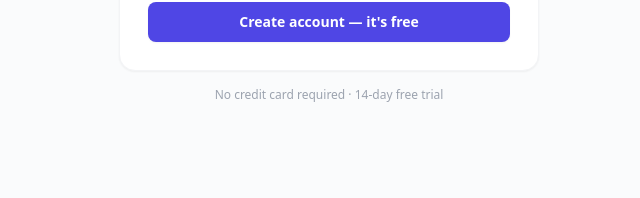
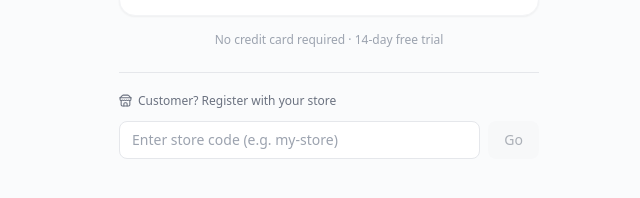
Before and after one commit to isunnynegi/Inventory-Management-SAAS, a React (Vite) app in the folder frontend/: page /register in a window 1280 px wide. Shown: the part 580-778 px from the top of the page, without its empty margins (311-951 px from the left). Built offline with nearby package versions, Linux system fonts and the light colour scheme; no server answers.

Commit message:
invoice and customer / suplier GST number added

```diff
--- a/frontend/src/pages/auth/LoginPage.jsx
+++ b/frontend/src/pages/auth/LoginPage.jsx
@@ -3,7 +3,7 @@ import { zodResolver } from "@hookform/resolvers/zod";
 import { z } from "zod";
 import { Link, useNavigate } from "react-router-dom";
 import { useState } from "react";
-import { Eye, EyeOff } from "lucide-react";
+import { Eye, EyeOff, Store } from "lucide-react";
 import { useAuthStore } from "../../stores/authStore.js";
 import { authApi } from "../../api/index.js";
 import toast from "react-hot-toast";
@@ -16,6 +16,7 @@ const schema = z.object({
 export default function LoginPage() {
   const [show, setShow] = useState(false);
   const [loading, setLoading] = useState(false);
+  const [storeCode, setStoreCode] = useState("");
   const { setAuth } = useAuthStore();
   const nav = useNavigate();
   const { register, handleSubmit, formState: { errors } } = useForm({ mode: "onChange", resolver: zodResolver(schema) });
@@ -116,6 +117,29 @@ export default function LoginPage() {
               Sign in
             </button>
           </form>
+
+          <div className="mt-8 pt-6 border-t border-gray-100 dark:border-gray-700">
+            <p className="text-xs font-medium text-gray-500 dark:text-gray-400 mb-3 flex items-center gap-1.5">
+              <Store size={13} /> Customer? Access your store portal
+            </p>
+            <div className="flex gap-2">
+              <input
+                type="text"
+                placeholder="Enter store code (e.g. my-store)"
+                value={storeCode}
+                onChange={e => setStoreCode(e.target.value.trim().toLowerCase())}
+                className="flex-1 px-3 py-2 text-sm border border-gray-200 dark:border-gray-600 rounded-lg outline-none focus:border-primary-500 bg-white dark:bg-gray-800 text-gray-900 dark:text-gray-100 placeholder-gray-400"
+              />
+              <button
+                type="button"
+                disabled={!storeCode}
+                onClick={() => nav(`/store/${storeCode}/login`)}
+                className="px-4 py-2 text-sm font-medium bg-gray-100 dark:bg-gray-700 text-gray-700 dark:text-gray-200 rounded-lg hover:bg-gray-200 dark:hover:bg-gray-600 disabled:opacity-40 transition-colors whitespace-nowrap"
+              >
+                Go
+              </button>
+            </div>
+          </div>
         </div>
       </div>
     </div>
--- a/frontend/src/pages/auth/RegisterPage.jsx
+++ b/frontend/src/pages/auth/RegisterPage.jsx
@@ -7,7 +7,7 @@ import { useAuthStore } from "../../stores/authStore.js";
 import { authApi, orgApi } from "../../api/index.js";
 import toast from "react-hot-toast";
 import { useState } from "react";
-import { Eye, EyeOff } from "lucide-react";
+import { Eye, EyeOff, Store } from "lucide-react";
 import { SearchableSelect } from "../../components/ui/index.jsx";
 
 const schema = z.object({
@@ -40,6 +40,7 @@ const labelFor = (value) =>
 export default function RegisterPage() {
   const [loading, setLoading] = useState(false);
   const [showPw, setShowPw] = useState(false);
+  const [storeCode, setStoreCode] = useState("");
   const { setAuth } = useAuthStore();
   const nav = useNavigate();
 
@@ -145,6 +146,29 @@ export default function RegisterPage() {
         </div>
 
         <p className="text-center text-xs text-gray-400 mt-4">No credit card required · 14-day free trial</p>
+
+        <div className="mt-6 pt-5 border-t border-gray-200 dark:border-gray-700">
+          <p className="text-xs font-medium text-gray-500 dark:text-gray-400 mb-3 flex items-center gap-1.5">
+            <Store size={13} /> Customer? Register with your store
+          </p>
+          <div className="flex gap-2">
+            <input
+              type="text"
+              placeholder="Enter store code (e.g. my-store)"
+              value={storeCode}
+              onChange={e => setStoreCode(e.target.value.trim().toLowerCase())}
+              className="flex-1 px-3 py-2 text-sm border border-gray-200 dark:border-gray-600 rounded-lg outline-none focus:border-primary-500 bg-white dark:bg-gray-800 text-gray-900 dark:text-gray-100 placeholder-gray-400"
+            />
+            <button
+              type="button"
+              disabled={!storeCode}
+              onClick={() => nav(`/store/${storeCode}/register`)}
+              className="px-4 py-2 text-sm font-medium bg-gray-100 dark:bg-gray-700 text-gray-700 dark:text-gray-200 rounded-lg hover:bg-gray-200 dark:hover:bg-gray-600 disabled:opacity-40 transition-colors whitespace-nowrap"
+            >
+              Go
+            </button>
+          </div>
+        </div>
       </div>
     </div>
   );
--- a/frontend/src/pages/customers/CustomersPage.jsx
+++ b/frontend/src/pages/customers/CustomersPage.jsx
@@ -39,6 +39,7 @@ export default function CustomersPage() {
   const columns = [
     { header: "Name", render: r => <span className="font-medium text-gray-900">{r.name}</span> },
     { header: "Phone", render: r => r.phone || "—" }, { header: "Email", render: r => r.email || "—" },
+    { header: "GSTIN", render: r => r.gstin ? <span className="font-mono text-xs">{r.gstin}</span> : "—" },
     { header: "Added", render: r => new Date(r.createdAt).toLocaleDateString("en-IN") },
     { header: "", cellClassName: "text-right", render: r => isAdmin() ? (
       <div className="flex justify-end gap-2">
@@ -77,6 +78,7 @@ export default function CustomersPage() {
           <Input label="Name *" error={errors.name?.message} {...register("name", { required: "Required" })} />
           <Input label="Phone" {...register("phone")} />
           <Input label="Email" type="email" {...register("email")} />
+          <Input label="GSTIN" placeholder="22AAAAA0000A1Z5" {...register("gstin")} />
           <Input label="Address" {...register("address")} />
           <div className="flex justify-end gap-3 pt-2">
             <Button type="button" variant="secondary" onClick={() => setModal(null)}>Cancel</Button>
--- a/frontend/src/pages/sales/SalesPage.jsx
+++ b/frontend/src/pages/sales/SalesPage.jsx
@@ -86,7 +86,7 @@ export default function SalesPage() {
     { header: "", cellClassName: "text-right", render: r => (
       <div className="flex justify-end gap-1">
         <Button variant="ghost" size="sm" onClick={() => setViewModal(r)}><Eye size={13} /></Button>
-        {!r.invoiceId && <Button variant="ghost" size="sm" onClick={() => generateInvoice(r.id)} title="Generate Invoice"><FileText size={13} /></Button>}
+        {!r.invoiceId && <Button variant="ghost" size="sm" onClick={() => generateInvoice(r._id || r.id)} title="Generate Invoice"><FileText size={13} /></Button>}
       </div>
     )},
   ];
@@ -210,7 +210,7 @@ export default function SalesPage() {
             <div className="text-right font-bold text-base">Grand Total: {sym}{viewModal.totalAmount?.toFixed(2)}</div>
             {!viewModal.invoiceId && (
               <div className="flex justify-end">
-                <Button variant="secondary" onClick={() => { generateInvoice(viewModal.id); setViewModal(null); }}><FileText size={14} /> Generate Invoice</Button>
+                <Button variant="secondary" onClick={() => { generateInvoice(viewModal._id || viewModal.id); setViewModal(null); }}><FileText size={14} /> Generate Invoice</Button>
               </div>
             )}
           </div>
--- a/frontend/src/pages/suppliers/SuppliersPage.jsx
+++ b/frontend/src/pages/suppliers/SuppliersPage.jsx
@@ -39,6 +39,7 @@ export default function SuppliersPage() {
   const columns = [
     { header: "Name", render: r => <span className="font-medium text-gray-900">{r.name}</span> },
     { header: "Phone", render: r => r.phone || "—" }, { header: "Email", render: r => r.email || "—" },
+    { header: "GSTIN", render: r => r.gstin ? <span className="font-mono text-xs">{r.gstin}</span> : "—" },
     { header: "Added", render: r => new Date(r.createdAt).toLocaleDateString("en-IN") },
     { header: "", cellClassName: "text-right", render: r => isAdmin() ? (
       <div className="flex justify-end gap-2">
@@ -77,6 +78,7 @@ export default function SuppliersPage() {
           <Input label="Name *" error={errors.name?.message} {...register("name", { required: "Required" })} />
           <Input label="Phone" {...register("phone")} />
           <Input label="Email" type="email" {...register("email")} />
+          <Input label="GSTIN" placeholder="22AAAAA0000A1Z5" {...register("gstin")} />
           <Input label="Address" {...register("address")} />
           <div className="flex justify-end gap-3 pt-2">
             <Button type="button" variant="secondary" onClick={() => setModal(null)}>Cancel</Button>
```
Also changed, not shown: frontend/src/pages/purchases/PurchasesPage.jsx (+11 -1 lines), 1 other file (tests, documents, lock files or other folders).
